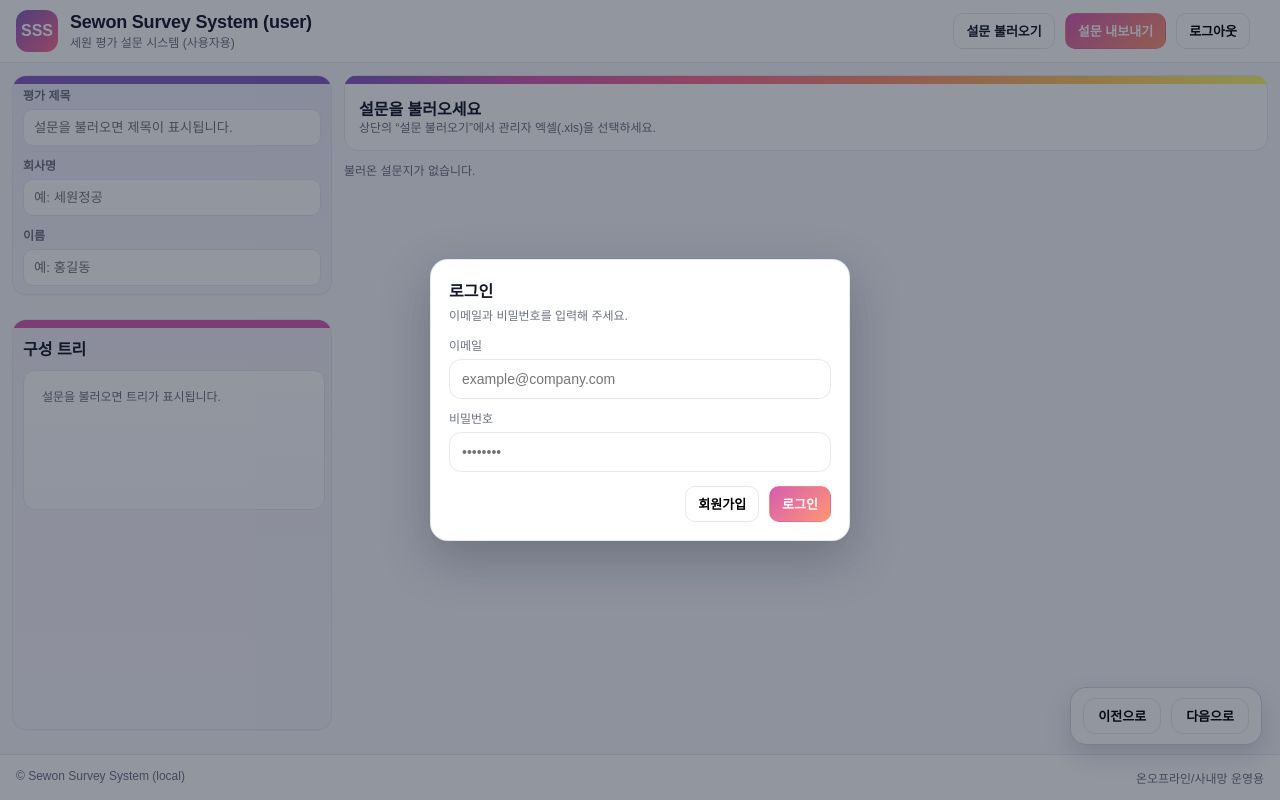
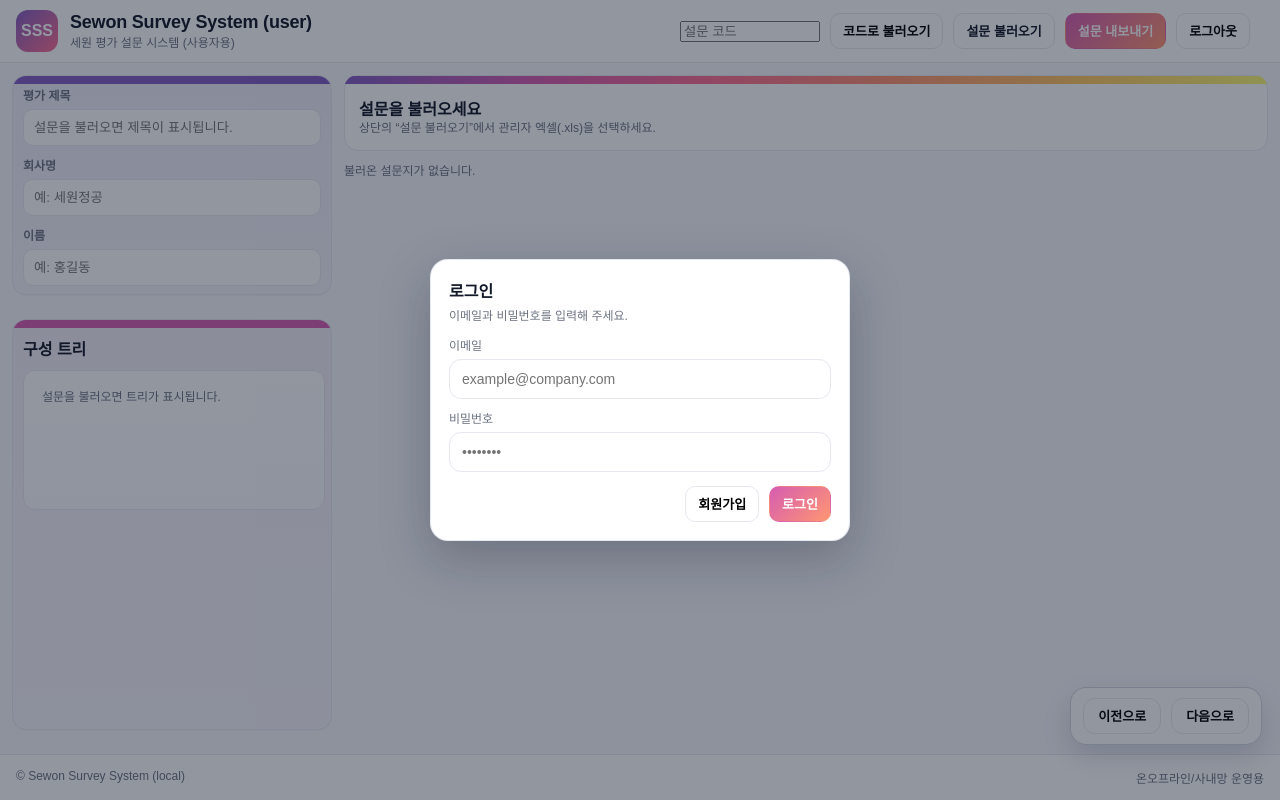
Before and after one commit to gyeongseop97/Sewon-Survey-System-USER, a plain HTML site: page index.html in a window 1280 px wide. Drawn offline with nearby package versions, Linux system fonts and the light colour scheme.

Commit message:
Add input for survey code and load button

```diff
--- a/index.html
+++ b/index.html
@@ -17,6 +17,8 @@
     </div>
 
     <div class="top-actions">
+<input id="surveyCodeInput" type="text" placeholder="설문 코드" style="width:140px;" />
+<button class="btn ghost" id="btnLoadByCode" type="button">코드로 불러오기</button>
       <label class="btn ghost" style="margin:0;">
         설문 불러오기
         <input type="file" id="fileImportXlsUser" accept=".xls,.xml" hidden />
```
